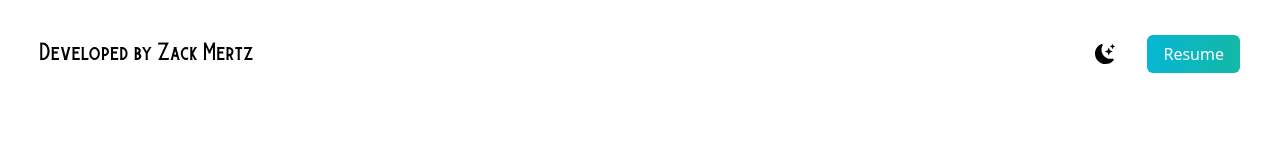
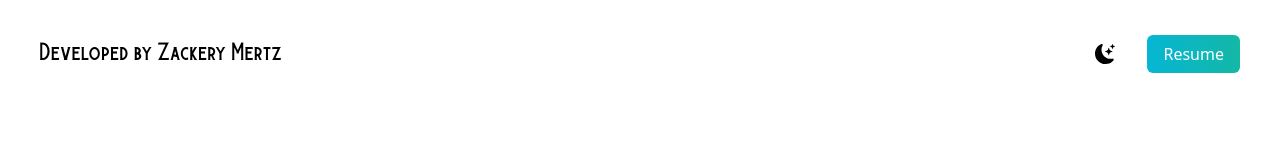
Before and after one commit to zmertz/react-portfolio, a Next.js app: page / in a window 1280 px wide. Shown: the top 160 px of the page. Built offline with nearby package versions, Linux system fonts and the light colour scheme.

Commit message:
testing change

```diff
--- a/pages/index.js
+++ b/pages/index.js
@@ -32,7 +32,7 @@ export default function Home() {
         <section className="min-h-screen">
           <nav className='py-10 mb-12 flex justify-between'>
             <h1 className='text-xl font-burtons'>
-              <a href='/'>Developed by Zack Mertz</a>
+              <a href='/'>Developed by Zackery Mertz</a>
             </h1>
             <ul className='flex items-center'>
               <li><BsFillMoonStarsFill
```
